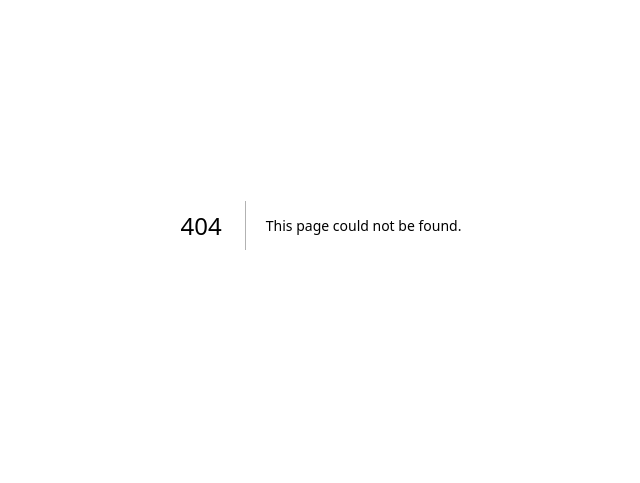
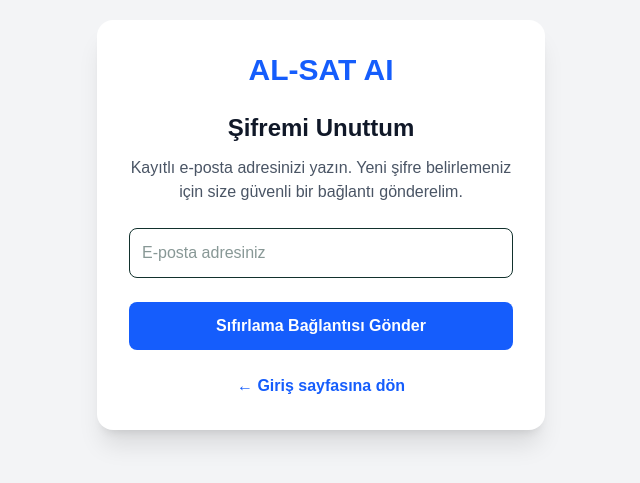
Before and after one commit to drmg23/al-sat-ai, a Next.js app: page /sifremi-unuttum in a window 1280 px wide. Before the commit this address had no page. Shown: the part 175-658 px from the top of the page, without its empty margins (319-959 px from the left). Built offline with nearby package versions, Linux system fonts and the light colour scheme; no server answers.

Commit message:
Sifremi unuttum ve sifre yenileme sistemi

```diff
--- a/app/giris/page.tsx
+++ b/app/giris/page.tsx
@@ -1,5 +1,6 @@
 "use client";
 
+import Link from "next/link";
 import { useState } from "react";
 import { useRouter } from "next/navigation";
 import { supabase } from "../../lib/supabase";
@@ -35,11 +36,13 @@ export default function GirisPage() {
   }
 
   return (
-    <main className="min-h-screen flex items-center justify-center bg-gray-100">
+    <main className="min-h-screen flex items-center justify-center bg-gray-100 px-4">
       <div className="w-full max-w-md rounded-2xl bg-white p-8 shadow-xl">
-        <h1 className="mb-6 text-center text-3xl font-bold text-blue-600">
-          AL-SAT AI
-        </h1>
+        <Link href="/" className="block">
+          <h1 className="mb-6 text-center text-3xl font-bold text-blue-600">
+            AL-SAT AI
+          </h1>
+        </Link>
 
         <h2 className="mb-6 text-center text-xl font-semibold">
           Hesabına Giriş Yap
@@ -63,23 +66,32 @@ export default function GirisPage() {
               girisYap();
             }
           }}
-          className="mb-6 w-full rounded-lg border p-3"
+          className="w-full rounded-lg border p-3"
         />
+
+        <div className="mb-6 mt-3 text-right">
+          <Link
+            href="/sifremi-unuttum"
+            className="text-sm font-semibold text-blue-600 hover:underline"
+          >
+            Şifremi Unuttum
+          </Link>
+        </div>
 
         <button
           type="button"
           onClick={girisYap}
           disabled={yukleniyor}
-          className="w-full rounded-lg bg-blue-600 py-3 text-white hover:bg-blue-700 disabled:opacity-60"
+          className="w-full rounded-lg bg-blue-600 py-3 font-semibold text-white hover:bg-blue-700 disabled:opacity-60"
         >
           {yukleniyor ? "Giriş Yapılıyor..." : "Giriş Yap"}
         </button>
 
         <p className="mt-6 text-center text-gray-600">
           Hesabın yok mu?{" "}
-          <a href="/kayit" className="font-semibold text-blue-600">
+          <Link href="/kayit" className="font-semibold text-blue-600">
             Kayıt Ol
-          </a>
+          </Link>
         </p>
       </div>
     </main>
--- /dev/null
+++ b/app/sifre-yenile/page.tsx
@@ -0,0 +1,161 @@
+"use client";
+
+import Link from "next/link";
+import { FormEvent, useEffect, useState } from "react";
+import { useRouter } from "next/navigation";
+import { supabase } from "../../lib/supabase";
+
+export default function SifreYenilePage() {
+  const router = useRouter();
+
+  const [sifre, setSifre] = useState("");
+  const [sifreTekrar, setSifreTekrar] = useState("");
+  const [baglantiHazir, setBaglantiHazir] = useState(false);
+  const [kontrolEdiliyor, setKontrolEdiliyor] = useState(true);
+  const [kaydediliyor, setKaydediliyor] = useState(false);
+  const [hata, setHata] = useState("");
+
+  useEffect(() => {
+    let aktif = true;
+
+    async function oturumuKontrolEt() {
+      const {
+        data: { session },
+      } = await supabase.auth.getSession();
+
+      if (!aktif) return;
+
+      if (session?.user) {
+        setBaglantiHazir(true);
+        setHata("");
+      } else {
+        setHata(
+          "Şifre yenileme bağlantısı geçersiz veya süresi dolmuş olabilir."
+        );
+      }
+
+      setKontrolEdiliyor(false);
+    }
+
+    const {
+      data: { subscription },
+    } = supabase.auth.onAuthStateChange((event, session) => {
+      if (!aktif) return;
+
+      if (event === "PASSWORD_RECOVERY" && session?.user) {
+        setBaglantiHazir(true);
+        setKontrolEdiliyor(false);
+        setHata("");
+      }
+    });
+
+    oturumuKontrolEt();
+
+    return () => {
+      aktif = false;
+      subscription.unsubscribe();
+    };
+  }, []);
+
+  async function sifreyiGuncelle(event: FormEvent<HTMLFormElement>) {
+    event.preventDefault();
+
+    if (sifre.length < 6) {
+      setHata("Yeni şifreniz en az 6 karakter olmalıdır.");
+      return;
+    }
+
+    if (sifre !== sifreTekrar) {
+      setHata("Yazdığınız şifreler birbiriyle aynı değil.");
+      return;
+    }
+
+    setKaydediliyor(true);
+    setHata("");
+
+    const { error } = await supabase.auth.updateUser({ password: sifre });
+
+    if (error) {
+      setHata("Şifre güncellenemedi: " + error.message);
+      setKaydediliyor(false);
+      return;
+    }
+
+    await supabase.auth.signOut();
+    alert("Şifreniz başarıyla yenilendi. Yeni şifrenizle giriş yapabilirsiniz.");
+    router.replace("/giris");
+  }
+
+  if (kontrolEdiliyor) {
+    return (
+      <main className="min-h-screen flex items-center justify-center bg-gray-100">
+        <p className="font-semibold text-gray-700">
+          Şifre yenileme bağlantısı kontrol ediliyor...
+        </p>
+      </main>
+    );
+  }
+
+  return (
+    <main className="min-h-screen flex items-center justify-center bg-gray-100 px-4">
+      <div className="w-full max-w-md rounded-2xl bg-white p-8 shadow-xl">
+        <Link href="/" className="block">
+          <h1 className="mb-6 text-center text-3xl font-bold text-blue-600">
+            AL-SAT AI
+          </h1>
+        </Link>
+
+        <h2 className="text-center text-2xl font-bold text-gray-900">
+          Yeni Şifre Belirle
+        </h2>
+
+        {baglantiHazir ? (
+          <form onSubmit={sifreyiGuncelle} className="mt-6">
+            <input
+              type="password"
+              placeholder="Yeni şifre"
+              value={sifre}
+              onChange={(event) => setSifre(event.target.value)}
+              className="mb-4 w-full rounded-lg border p-3"
+            />
+
+            <input
+              type="password"
+              placeholder="Yeni şifre tekrar"
+              value={sifreTekrar}
+              onChange={(event) => setSifreTekrar(event.target.value)}
+              className="w-full rounded-lg border p-3"
+            />
+
+            {hata && (
+              <p className="mt-4 rounded-lg bg-red-50 p-3 text-sm font-semibold text-red-700">
+                {hata}
+              </p>
+            )}
+
+            <button
+              type="submit"
+              disabled={kaydediliyor}
+              className="mt-6 w-full rounded-lg bg-blue-600 py-3 font-semibold text-white hover:bg-blue-700 disabled:opacity-60"
+            >
+              {kaydediliyor ? "Kaydediliyor..." : "Yeni Şifreyi Kaydet"}
+            </button>
+          </form>
+        ) : (
+          <div className="mt-6 text-center">
+            <p className="rounded-lg bg-red-50 p-4 font-semibold leading-6 text-red-700">
+              {hata}
+            </p>
+
+            <Link
+              href="/sifremi-unuttum"
+              className="mt-6 inline-block rounded-lg bg-blue-600 px-6 py-3 font-semibold text-white"
+            >
+              Yeni Bağlantı İste
+            </Link>
+          </div>
+        )}
+      </div>
+     </main>
+  );
+}
--- /dev/null
+++ b/app/sifremi-unuttum/page.tsx
@@ -0,0 +1,99 @@
+"use client";
+
+import Link from "next/link";
+import { FormEvent, useState } from "react";
+import { supabase } from "../../lib/supabase";
+
+export default function SifremiUnuttumPage() {
+  const [email, setEmail] = useState("");
+  const [gonderiliyor, setGonderiliyor] = useState(false);
+  const [mesaj, setMesaj] = useState("");
+  const [hata, setHata] = useState("");
+
+  async function sifirlamaBaglantisiGonder(
+    event: FormEvent<HTMLFormElement>
+  ) {
+    event.preventDefault();
+
+    if (!email.trim()) {
+      setHata("Lütfen e-posta adresinizi yazın.");
+      return;
+    }
+
+    setGonderiliyor(true);
+    setMesaj("");
+    setHata("");
+
+    const { error } = await supabase.auth.resetPasswordForEmail(email.trim(), {
+      redirectTo: `${window.location.origin}/sifre-yenile`,
+    });
+
+    setGonderiliyor(false);
+
+    if (error) {
+      setHata("Sıfırlama e-postası gönderilemedi: " + error.message);
+      return;
+    }
+
+    setMesaj(
+      "Şifre sıfırlama bağlantısı e-posta adresinize gönderildi. Gelen kutunuzu ve spam klasörünü kontrol edin."
+    );
+  }
+
+  return (
+    <main className="min-h-screen flex items-center justify-center bg-gray-100 px-4">
+      <div className="w-full max-w-md rounded-2xl bg-white p-8 shadow-xl">
+        <Link href="/" className="block">
+          <h1 className="mb-6 text-center text-3xl font-bold text-blue-600">
+            AL-SAT AI
+          </h1>
+        </Link>
+
+        <h2 className="text-center text-2xl font-bold text-gray-900">
+          Şifremi Unuttum
+        </h2>
+
+        <p className="mb-6 mt-3 text-center leading-6 text-gray-600">
+          Kayıtlı e-posta adresinizi yazın. Yeni şifre belirlemeniz için size
+          güvenli bir bağlantı gönderelim.
+        </p>
+
+        <form onSubmit={sifirlamaBaglantisiGonder}>
+          <input
+            type="email"
+            placeholder="E-posta adresiniz"
+            value={email}
+            onChange={(event) => setEmail(event.target.value)}
+            className="w-full rounded-lg border p-3"
+          />
+
+          {hata && (
+            <p className="mt-4 rounded-lg bg-red-50 p-3 text-sm font-semibold text-red-700">
+              {hata}
+            </p>
+          )}
+
+          {mesaj && (
+            <p className="mt-4 rounded-lg bg-green-50 p-3 text-sm font-semibold leading-6 text-green-700">
+              {mesaj}
+            </p>
+          )}
+
+          <button
+            type="submit"
+            disabled={gonderiliyor}
+            className="mt-6 w-full rounded-lg bg-blue-600 py-3 font-semibold text-white hover:bg-blue-700 disabled:opacity-60"
+          >
+            {gonderiliyor ? "Gönderiliyor..." : "Sıfırlama Bağlantısı Gönder"}
+          </button>
+        </form>
+
+        <p className="mt-6 text-center">
+          <Link href="/giris" className="font-semibold text-blue-600">
+            ← Giriş sayfasına dön
+          </Link>
+        </p>
+      </div>
+    </main>
+  );
+}
```
